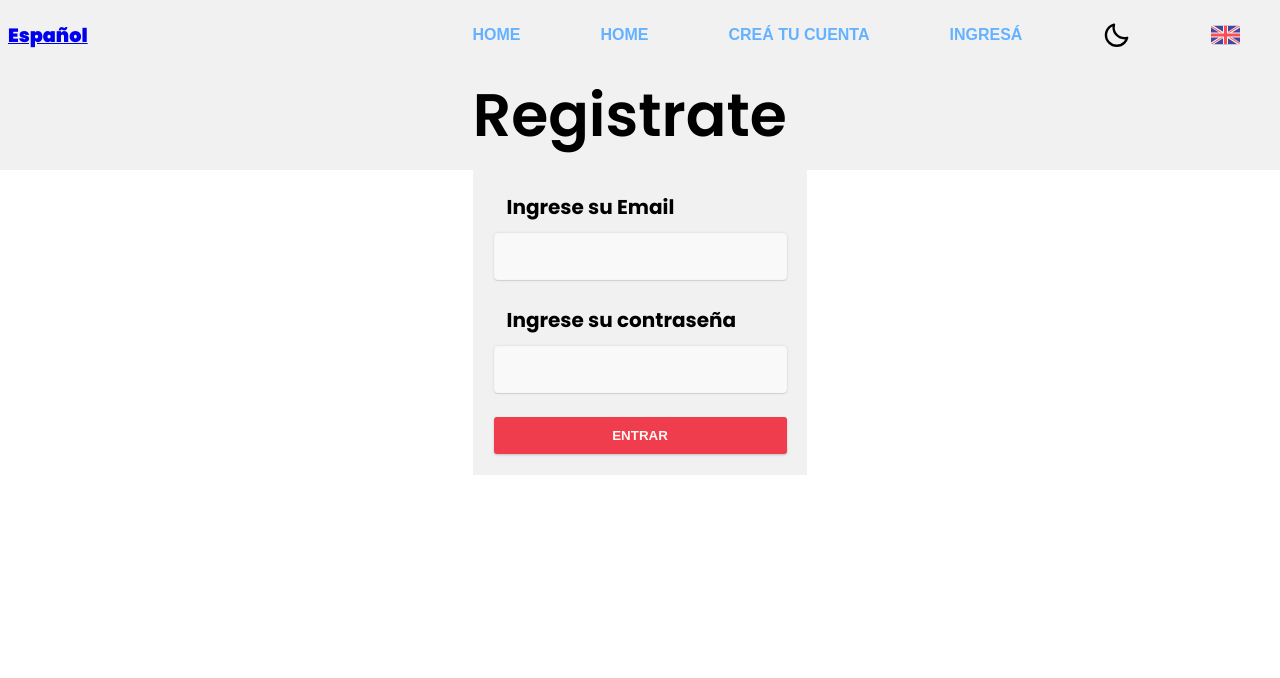
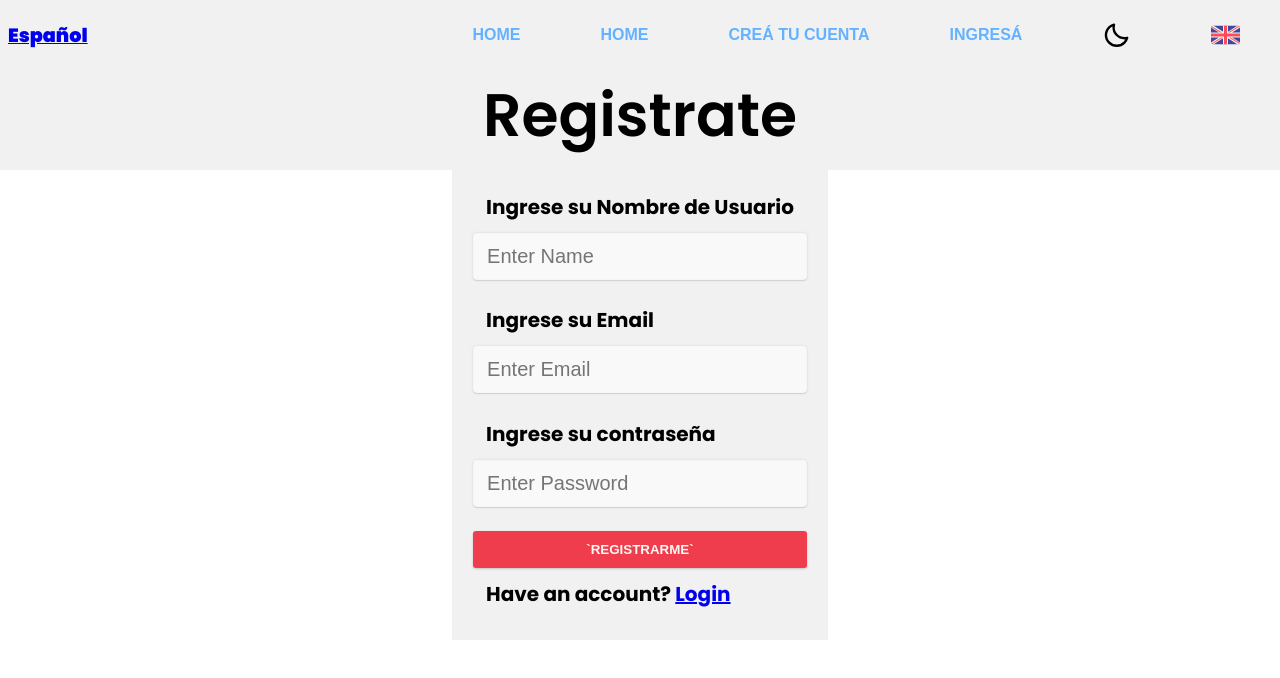
Before and after one commit to alanshalem/lms, a React (Create React App) app in the folder frontend/: page /register in a window 1280 px wide. Shown: the top 678 px of the page. Built offline with nearby package versions, Linux system fonts and the light colour scheme; a web font is replaced by a local one.

Commit message:
add register form

```diff
--- a/frontend/package.json
+++ b/frontend/package.json
@@ -8,6 +8,7 @@
     "@testing-library/react": "^11.2.7",
     "@testing-library/user-event": "^12.8.3",
     "i18next": "^20.6.1",
+    "prop-types": "^15.7.2",
     "react": "^17.0.2",
     "react-dom": "^17.0.2",
     "react-i18next": "^11.12.0",
--- a/frontend/src/components/Jumbotron/Jumbotron.elements.js
+++ b/frontend/src/components/Jumbotron/Jumbotron.elements.js
@@ -16,5 +16,6 @@ export const Title = styled.h1`
   font-size: 60px;
   font-weight: 600;
   font-family: "Poppins";
+  text-align: center;
   color: ${({ theme }) => theme.colors.text};
 `;
--- a/frontend/src/components/RegisterForm/RegisterForm.elements.js
+++ b/frontend/src/components/RegisterForm/RegisterForm.elements.js
@@ -81,3 +81,12 @@ export const Title = styled.h2`
   text-shadow: 0 1px 3px rgba(0, 0, 0, 0.1), 0 1px 2px rgba(0, 0, 0, 0.1);
   text-align: center;
 `;
+
+export const Text = styled.p`
+  max-width: 100%;
+  padding: 11px 13px;
+  font-size: 20px;
+  font-family: "Poppins";
+  font-weight: 700;
+  color: ${({ theme }) => theme.colors.text}; ;
+`;
--- a/frontend/src/components/RegisterForm/RegisterForm.js
+++ b/frontend/src/components/RegisterForm/RegisterForm.js
@@ -1,44 +1,75 @@
 import React, { useState } from "react";
-import { Wrapper, Form, Label, Input, Button } from "./RegisterForm.elements";
+import PropTypes from "prop-types"; // ES6
+import {
+  Wrapper,
+  Form,
+  Label,
+  Input,
+  Button,
+  Text,
+} from "./RegisterForm.elements";
+import { Link } from "react-router-dom";
 const RegisterForm = () => {
-  const [dados, setDados] = useState({
-    email: "",
-    password: "",
-  });
+  const [name, setName] = useState();
+  const [email, setEmail] = useState();
+  const [password, setPassword] = useState();
+
   const handleSubmit = (e) => {
     e.preventDefault();
-    console.log(dados);
-  };
-
-  const handleChange = (e) => {
-    e.preventDefault();
-    const { name, value } = e.target;
-    setDados(Object.assign(dados, { [name]: value }));
+    console.log(name, email, password);
   };
 
   return (
     <>
       <Wrapper>
-        <Form onSubmit={handleSubmit}>
+        <Form autoComplete="off" onSubmit={handleSubmit}>
+          <Label for="name">Ingrese su Nombre de Usuario</Label>
+          <Input
+            type="text"
+            name="name"
+            value={name}
+            onChange={(e) => {
+              setName(e.target.value);
+            }}
+            placeholder="Enter Name"
+            required
+          />
           <Label for="email">Ingrese su Email</Label>
           <Input
             type="email"
             name="email"
-            value={dados.email}
-            onChange={handleChange}
+            value={email}
+            onChange={(e) => {
+              setEmail(e.target.value);
+            }}
+            placeholder="Enter Email"
+            required
           />
           <Label for="password">Ingrese su contraseña</Label>
           <Input
             type="password"
             name="password"
-            value={dados.password}
-            onChange={handleChange}
+            value={password}
+            onChange={(e) => {
+              setPassword(e.target.password);
+            }}
+            placeholder="Enter Password"
+            required
           />
-          <Button>Entrar</Button>
+          <Button>`REGISTRARME`</Button>
+          <Text>
+            Have an account? <Link to="/login">Login</Link>
+          </Text>
         </Form>
       </Wrapper>
     </>
   );
 };
 
+RegisterForm.propTypes = {
+  handleSubmit: PropTypes.func.isRequired,
+  name: PropTypes.string.isRequired,
+  pass: PropTypes.string.isRequired,
+};
+
 export default RegisterForm;
```
